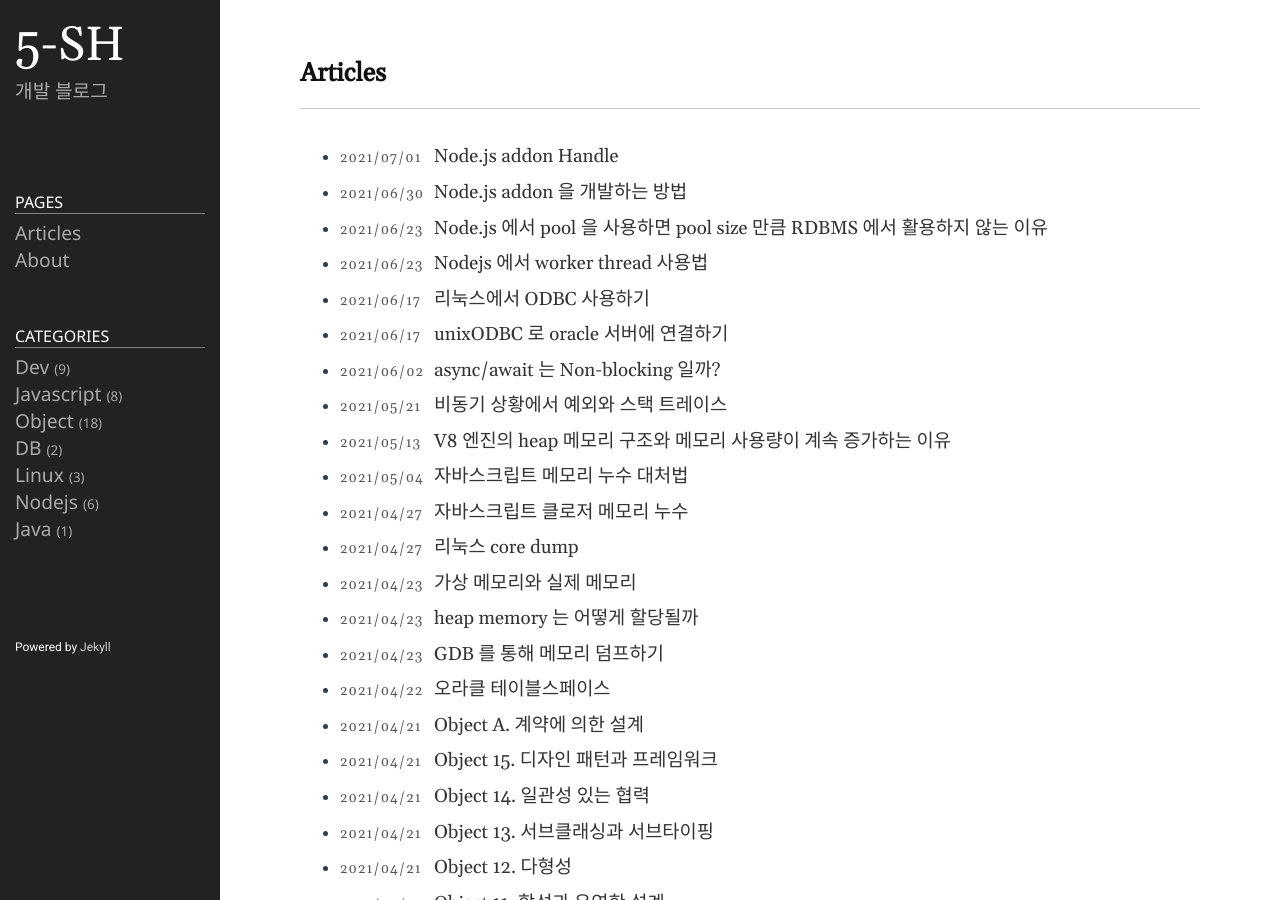
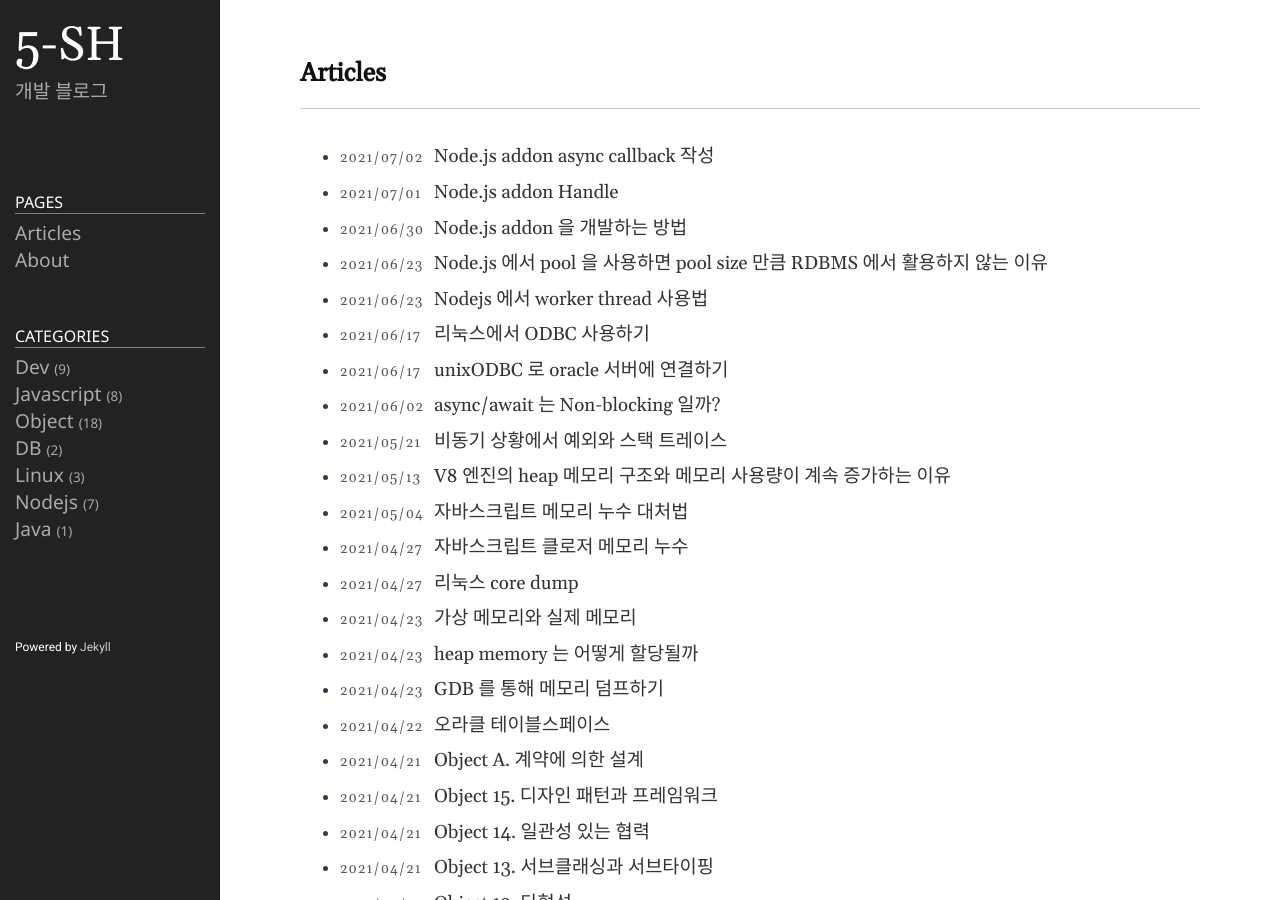
Before and after one commit to 5-SH/5-sh.github.io-deprecated, a Jekyll site: the page built from index.md, in a window 1280 px wide and 900 px high. Built offline with Jekyll 4.4.1, drawn with Linux system fonts in a browser that asks for light colours; part of the change alters nothing that is shown.

Commit message:
nodejs addon async callback post

````diff
--- a/_posts/2021-07-01-nodejs-addon-async-callback.md
+++ b/_posts/2021-07-01-nodejs-addon-handle.md
@@ -3,7 +3,7 @@ layout: post
 title: Node.js addon Handle
 date: 2021-07-01 07:00:00 + 0900
 categories: Nodejs
-ref: Nodejs, addon, async, callback
+ref: Nodejs, addon, handle
 ---
 
 출처1 : https://z-wony.tistory.com/18
--- /dev/null
+++ b/_posts/2021-07-02-nodejs-addon-async-callback.md
@@ -0,0 +1,159 @@
+---
+layout: post
+title: Node.js addon async callback 작성
+date: 2021-07-02 20:00:00 + 0900
+categories: Nodejs
+ref: Nodejs, addon, async, callback
+---
+
+출처 : https://z-wony.tistory.com/18
+
+# Node.js addon async callback 작성
+
+## 1. 파라미터로 받은 Function 객체를 Synchronous 하게 call
+### js 함수명: directCall, c++ 함수명: MeethodFunc
+
+```cpp
+void MethodFunc(const FunctionCallbackInfo<Value>& args) {
+  Isolate* isolate = args.GetIsolate();
+
+  // 콜백 함수가 파라미터로 넘어오지 않으면 에러 발생
+  if (args.Length() < 1 || !args[0]->IsFunction()) {
+    Local<String> err_msg = String::NewFromUtf8(isolate, "Invalid Parameter");
+    Local<Value> exception = v8::Exception::Error(err_msg);
+    isolate->ThrowException(exception);
+    return;
+  }
+
+  Local<Function> cb = Local<Function>::Cast(args[0]);
+  // "->" 연산자로 Function Class instance 참조해 Function Class 의 Call 메소드 호출
+  cb->Call(Null(isolate), 0, NULL);
+}
+```
+
+### 테스트를 위한 js 코드
+
+```javascript
+const m = require('./test.node');
+
+console.log('----- Test 02 directCall positive -----');
+m.directCall(function (text) {
+  console.log('In callback: ' + text);
+});
+console.log('----------------------------');
+console.log();
+
+console.log('----- Test 02 directCall negative -----');
+try {
+  m.directCall('');
+} catch (err) {
+  console.error('catch: ' + err);
+}
+console.log('----------------------------');
+```
+
+### 결과
+```
+----- Test 02 directCall positive -----
+In callback: undefined
+----------------------------
+
+----- Test 02 directCall negative -----
+catch: Error: Invalid Parameter
+----------------------------
+```
+<br/>
+
+## 2. 파라미터로 받은 Function 객체를 Asynchronous 하게 call
+libuv 의 timer 를 사용해 다음 event loop 에서 callback 이 호출되는 상황을 구현한다.
+
+### js 함수명: asyncCall, c++ 함수명: MethodTimer
+```cpp
+void MethodTimer(const FunctionCallbackInfo<Value>& args) {
+  Isolate* isolate = args.GetIsolate();
+
+  if (args.Length() < 1 || !args[0]=>IsFunction()) {
+    Local<String> err_msg = String:NewFromUtf8(isolate, "Invalid Parameter");
+    Local<Value> exception = v8:Exception:Error(err_msg);
+    isolate->ThrowException(exception);
+    return;
+  }
+
+  // Node.js 에서 동작하는 libuv 의 default loop 를 가져와서 uv timer handle 을 초기화 한다.
+  uv_loop_t* loop = uv_default_loop();
+  uv_timer_t* timer = (uv_timer_t *)malloc(sizeof(uv_timer_t));
+  uv_timer_init(loop, timer);
+
+  Local<Function> cb = Local<Funtion>::Cast(args[0]);
+
+  // Persistent<Function> 을 new 로 생성하면서 Local<Function> 을 인자로 전달한다.
+  // js 함수에게 받은 Function Object(args[0] == Local<Function> cb) 가
+  // MethodTimer 함수가 종료되어 지역 변수 영역이 소멸되어도 GC 되지 않도록 한다.
+  Persistent<Function> *pf = new Persistent<Function>(isolate, cb);
+  // Persistent<Function> 을 libuv timer 함수에서 사용하기 위해 timer->data 에 보관
+  timer->data = (void *)pf;
+
+  // Async Timer 실행
+  uv_timer_start(timer, _timer_cb, 1000, 1000);
+}
+
+static int g_timer_count = 0;
+static int g_timer_max = 2;
+
+void _timer_cb(uv_timer_t *timer) {
+  Isolate *isolate = Isolate::GetCurrent();
+
+  // HandleScope Class 를 선언해 LocalHandle 이 생성될 수 있고 _timer_cb 함수
+  // 종료 시 GC 가 메모리를 관리할 수 있게 한다.
+  HandleScope handle_scopt(isolate);
+  Persistent<Function> *pf = (Persistent<Function> *)timer->data;
+
+  Local<Value> argv[1] = {
+    String::NewFromUtf8(isolate, "Timer invoked")
+  };
+
+  Local<Object> global= isolate->GetCurrentContext()->Global();
+  // c++ 의 new 가 아닌 Local Class 의 New 함수를 사용.
+  // 실제 Object 의 메모리 주소를 Handle 두 개가 참조하고 있다.
+  // 참조를 모두 해제해야 GC 가 메모리를 해제할 수 있다.
+  Local<Function> callback = Local<Function>::New(isolate, *pf);
+
+  callbck->Call(global, 1, argv);
+
+  // _timer_cb 가 두 번 호출되도록 한다.
+  g_timer_count++;
+  if (g_timer_count >= g_timer_max) {
+    // 두 번째 호출 되었을 때 Persistent<Function> 의 Rest() 함수를 호출해 메모리 참조를 초기화 한다.
+    // 이제 _timer_cb 가 종료되면 handle_scope 의 소멸자가 호출되고
+    // Local<Function> callback 의 메모리 참조도 초기화 된다.
+    // 실제 Object 의 메모리를 아무도 참조하지 않게 되참 메모리가 반환된다.
+    pf->Rest();
+    delete pf;
+
+    // timer 을 중단하고 timer handle 의 메모리를 해제
+    uv_timer_stop(timer);
+    free(timer);
+  }
+}
+```
+
+### 테스트를 위한 js 코드
+```javascript
+const m = require('./test.node');
+
+console.log('----- Test 03 asyncCall positive -----');
+m.asyncCall(function (text) {
+  console.log('In async callback: ' + text);
+});
+console.log('---------------------------');
+console.log();
+```
+
+### 실행 결과
+```
+----- Test 03 asyncCall positive -----
+---------------------------
+
+In async callback: Timer invoked
+In async callback: Timer invoked
+```
````
